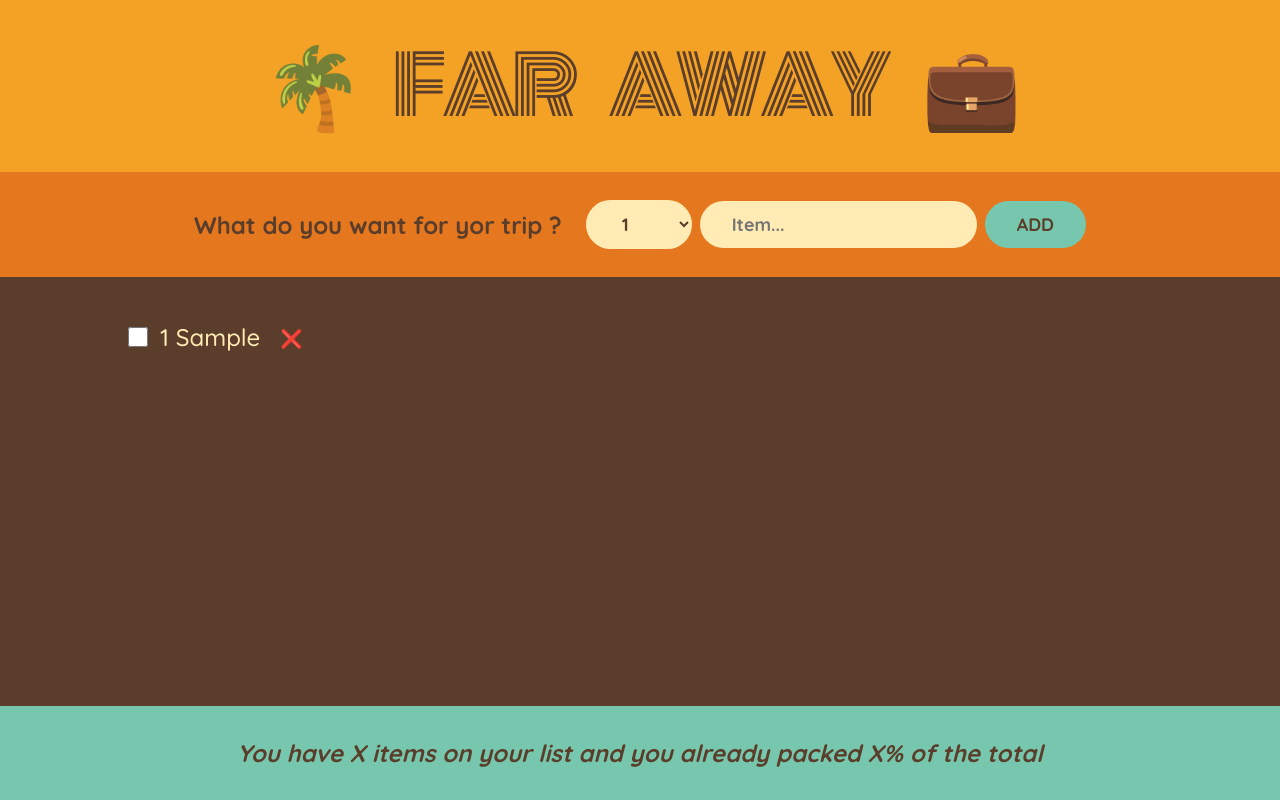
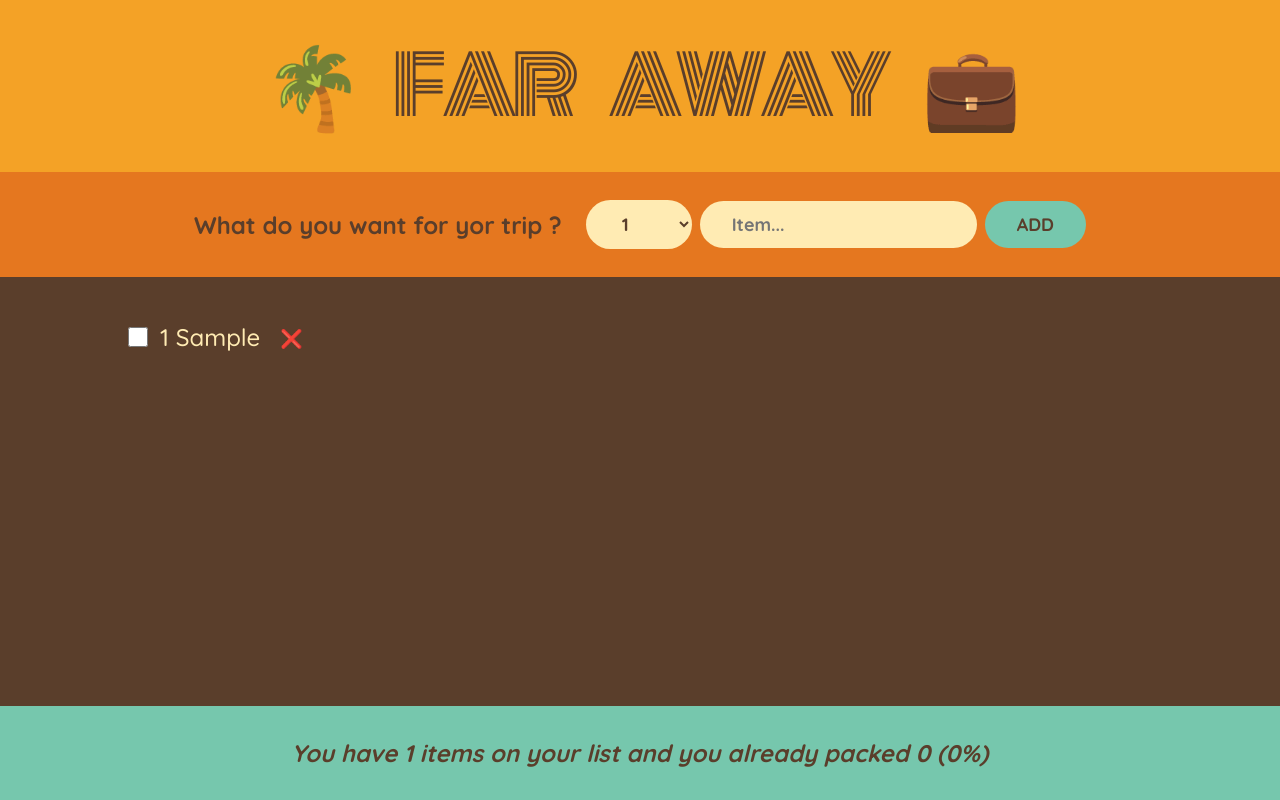
Before and after one commit to akshayv1811/travel-list, a React (Create React App) app: page / in a window 1280 px wide. Both pictures are taken after typing "Sample" into the empty fields and a click on the button "ADD". Built offline with nearby package versions, Linux system fonts and the light colour scheme.

Commit message:
Statslogic added by deriving state

```diff
--- a/src/App.js
+++ b/src/App.js
@@ -2,6 +2,8 @@
 
 export default function App() {
   const [items, setItems] = useState([]);
+  const numItems = items.length;
+
 
   function handleAddItems(item) {
     setItems((items) => [...items, item]);
@@ -14,7 +16,7 @@
   function handleToggleItem(id) {
     setItems(items =>
       items.map((item) =>
-        item.id === id ? { ...item, packed: !item.packed }
+           item.id === id ? { ...item, packed: !item.packed }
           : item
       )
     );
@@ -24,8 +26,11 @@
     <div className="app">
       <Logo />
       <Form onAddItems={handleAddItems} />
-      <PackingList items={items} onDeleteItem={handleDeleteItem} onToggleItem={handleToggleItem} />
-      <Stats />
+      <PackingList
+       items={items}
+       onDeleteItem={handleDeleteItem}
+       onToggleItem={handleToggleItem} />
+      <Stats items = {items} />
     </div>
   );
 }
@@ -45,7 +50,6 @@
     if (!description) return;
 
     const newItem = { description, quantity, packed: false, id: Date.now() }
-    console.log(newItem);
 
     onAddItems(newItem);
 
@@ -102,8 +106,27 @@
   );
 }
 
-function Stats() {
-  return <footer className="stats">
-    <em>You have X items on your list and you already packed X% of the total</em>
-  </footer>
+function Stats({items}) {
+
+if(!items.length)
+ return (
+ <p className = "stats">
+  <em>Start adding some items into your packing list
+    </em>
+    </p>
+ );
+
+  const numItems = items.length;
+  const numPacked = items.filter((item) => item.packed).length;
+  const percentage = Math.round((numPacked/numItems) * 100);
+
+  return (
+  <footer className="stats">
+    <em>
+      {percentage === 100
+      ? "You got everything ! Ready to go"
+      : `You have ${numItems} items on your list and you already packed ${numPacked} (${percentage}%)`}
+      </em>
+      </footer>
+  );
 }
```
